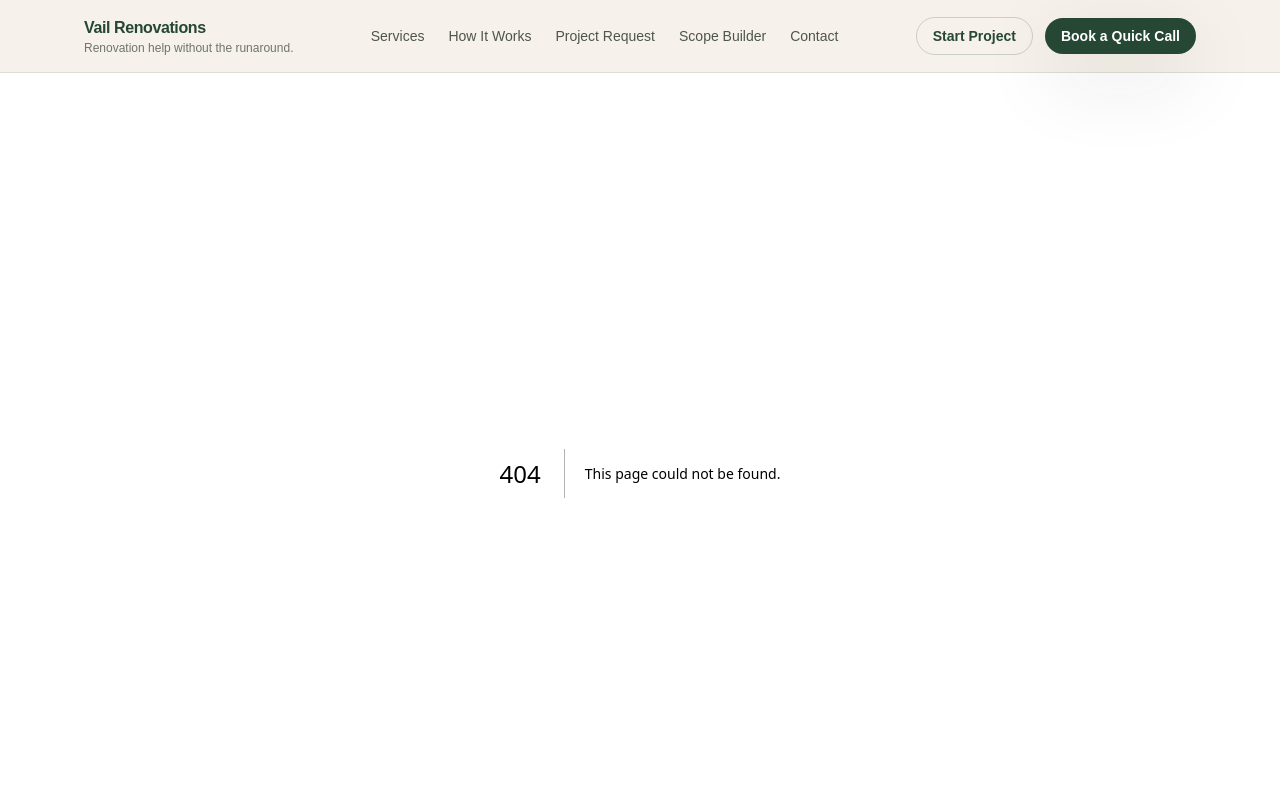
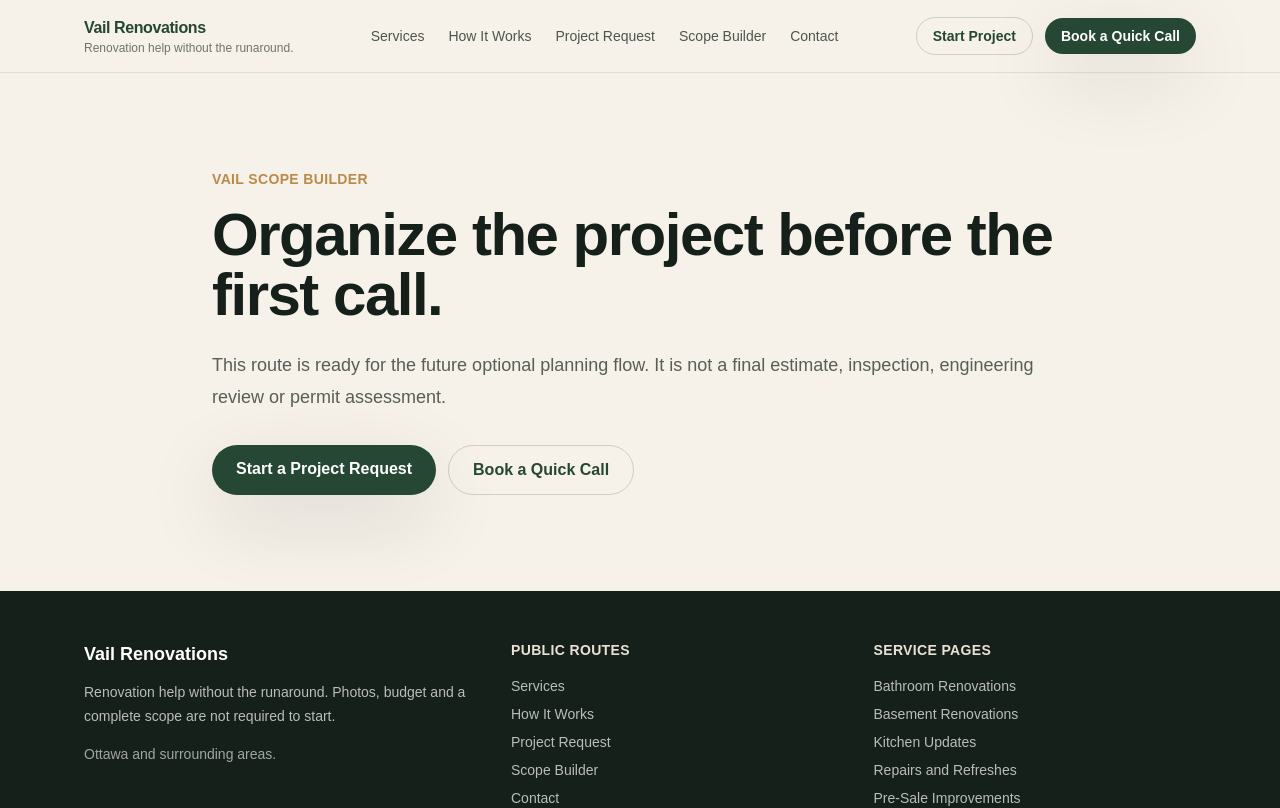
Before and after one commit to harbourviewcompany-create/contractor, a Next.js app: page /scope-builder in a window 1280 px wide. Before the commit this address had no page. Shown: the top 808 px of the page. Built offline with nearby package versions, Linux system fonts and the light colour scheme.

Commit message:
Add Scope Builder placeholder route

```diff
--- /dev/null
+++ b/app/scope-builder/page.tsx
@@ -0,0 +1,20 @@
+import { PlaceholderPage } from "@/components/placeholder-page";
+
+export const metadata = {
+  title: "Scope Builder",
+  description: "Vail Scope Builder foundation route."
+};
+
+export default function ScopeBuilderPage() {
+  return (
+    <PlaceholderPage
+      eyebrow="Vail Scope Builder"
+      title="Organize the project before the first call."
+      body="This route is ready for the future optional planning flow. It is not a final estimate, inspection, engineering review or permit assessment."
+      primaryHref="/project-request"
+      primaryLabel="Start a Project Request"
+      secondaryHref="/book-call"
+      secondaryLabel="Book a Quick Call"
+    />
+  );
+}
```
